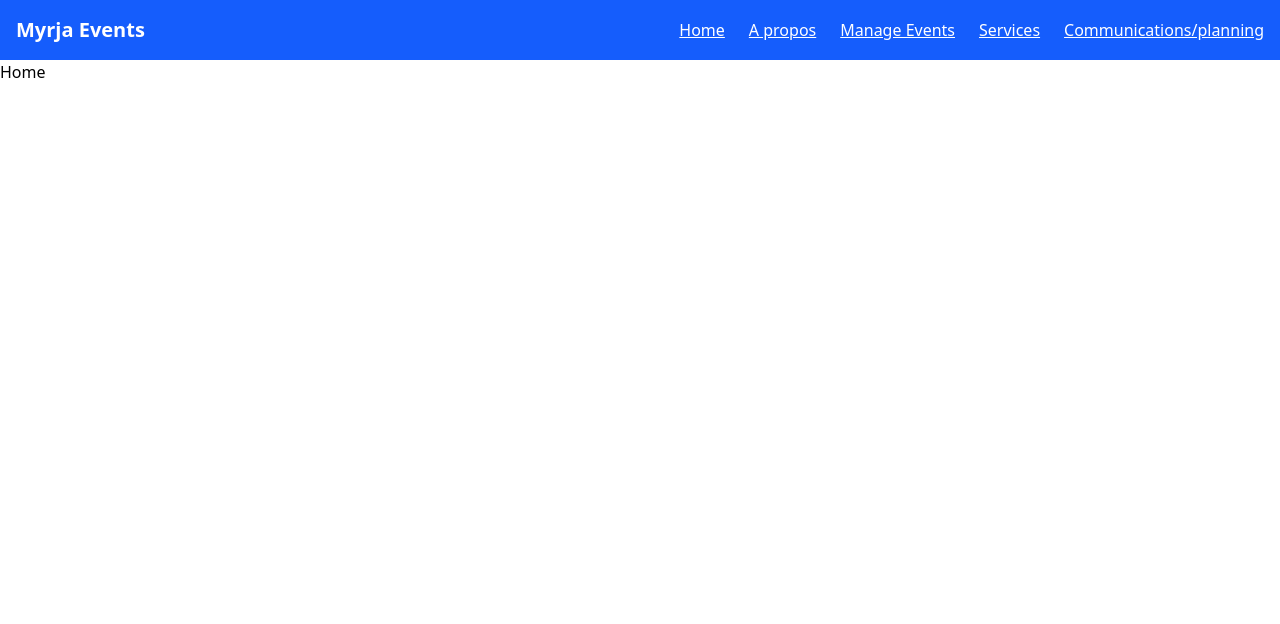
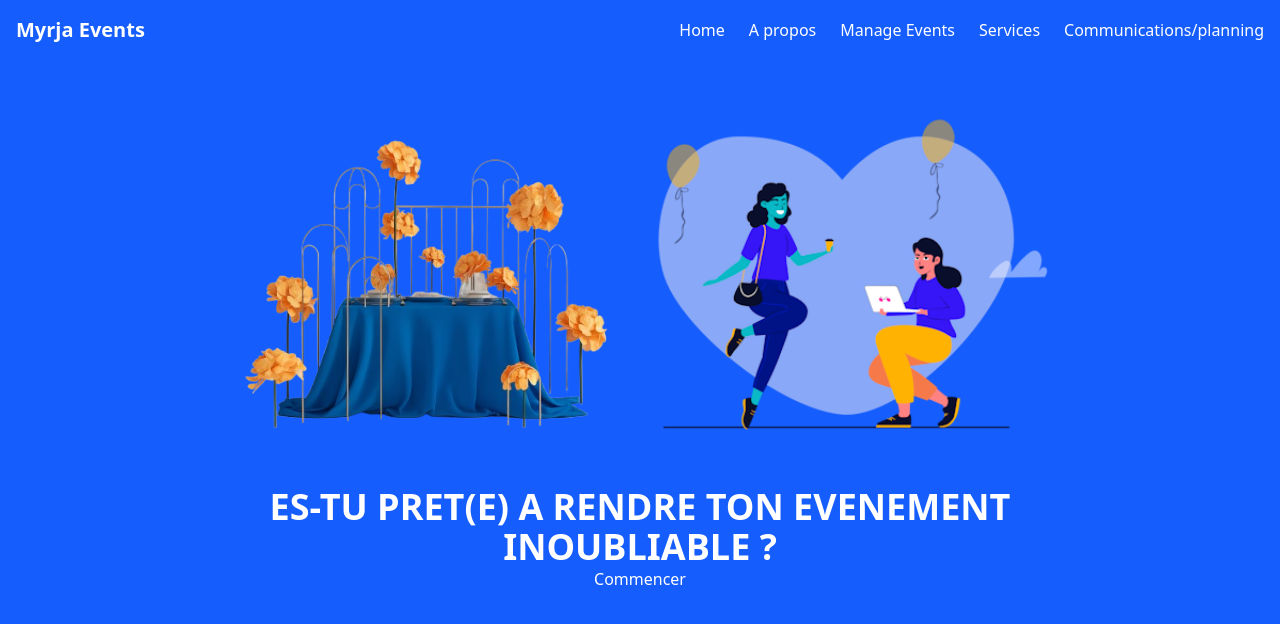
Before and after one commit to YannickZahinda/event-app, a React (Vite) app: page / in a window 1280 px wide. Shown: the top 624 px of the page. Built offline with nearby package versions, Linux system fonts and the light colour scheme.

Commit message:
add hero image

```diff
--- a/src/App.tsx
+++ b/src/App.tsx
@@ -2,6 +2,10 @@
 import { BrowserRouter as Router, Route, Routes } from 'react-router-dom'
 import './App.css'
 import Navbar from './components/Navbar.tsx/Navbar';
+import Home from './pages/Home';
+import About from './pages/About';
+import Communication from './pages/Communication';
+import Planning from './pages/Planning';
 
 function App() {
 
@@ -9,11 +13,11 @@ function App() {
     <Router>
       <Navbar />
       <Routes>
-        <Route path="/" element={<h1>Home</h1>} />
-        <Route path="/about" element={<h1>A propos</h1>} />
-        <Route path="/manage-events" element={<h1>Manage Events</h1>} />
+        <Route path="/" element={<Home />} />
+        <Route path="/about" element={<About />} />
+        <Route path="/manage-events" element={<Communication />} />
         <Route path="/services" element={<h1>Services Page</h1>} />
-        <Route path="/planning" element={<h1>Communication Planning Page</h1>} />
+        <Route path="/planning" element={<Planning />} />
       </Routes>
     </Router>
   )
--- /dev/null
+++ b/src/components/Button/Button.tsx
@@ -0,0 +1,11 @@
+import { ButtonProps } from "../../types/types"
+
+const Button: React.FC<ButtonProps> = ({text, className})=> {
+  return (
+    <button className={className}>
+      {text}
+    </button>
+  )
+}
+
+export default Button
--- /dev/null
+++ b/src/pages/Communication.tsx
@@ -0,0 +1,9 @@
+const Communication = () => {
+  return (
+    <div>
+      <h1>Communication ici</h1>
+    </div>
+  )
+}
+
+export default Communication;
--- a/src/pages/Home.tsx
+++ b/src/pages/Home.tsx
@@ -0,0 +1,29 @@
+import eventPlanImage from '../assets/generated-image-preview.png';
+import celebrateImage from '../assets/Allura - Proposal.png'
+import Button from '../components/Button/Button';
+
+const Home = () => {
+  return (
+    <div className="h-screen bg-blue-600 ">
+        <div className='flex items-center justify-center text-white text-2xl'>
+            <img
+            src={eventPlanImage}
+            alt="Home Illustration"
+            className="w-1/3 h-auto rounded-lg"
+            />
+           <img
+            src={celebrateImage}
+            alt="Home Illustration"
+            className="w-1/3 h-auto rounded-lg"
+          />
+        </div>
+        <div className='text-center'>
+            <p className='text-4xl text-white'> <strong>ES-TU PRET(E) A RENDRE TON EVENEMENT <br /> INOUBLIABLE ?</strong> </p>
+            <Button className = 'text-white' text ='Commencer' />
+        </div>
+
+    </div>
+  );
+};
+
+export default Home;
--- /dev/null
+++ b/src/pages/Planning.tsx
@@ -0,0 +1,9 @@
+const Planning = () => {
+  return (
+    <div>
+      <h1>Start planning today</h1>
+    </div>
+  )
+}
+
+export default Planning
--- a/src/pages/communication.tsx
+++ /dev/null
@@ -1,11 +0,0 @@
-import React from 'react'
-
-const communication = () => {
-  return (
-    <div>
-      <h1>Communication ici</h1>
-    </div>
-  )
-}
-
-export default communication
--- /dev/null
+++ b/src/types/types.ts
@@ -0,0 +1,4 @@
+export type ButtonProps = {
+    text:string;
+    className: string;
+}
```
Also changed, not shown: src/components/Navbar.tsx/Navbar.tsx (+5 -5 lines), src/assets/Allura - Proposal.png (added), src/assets/generated-image-preview.png (added), src/pages/planning.tsx (deleted).
